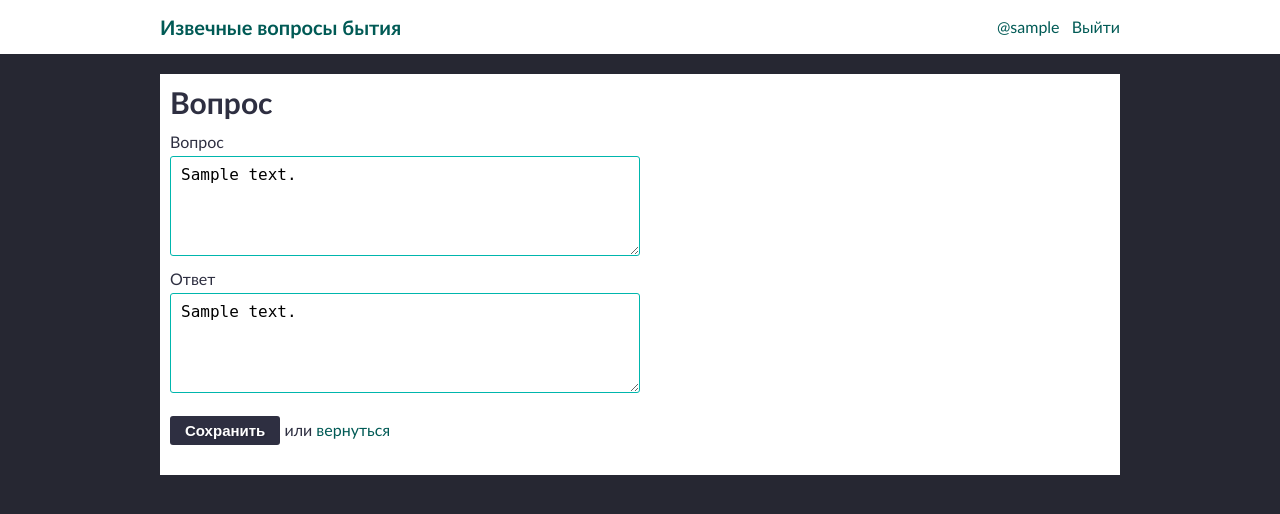
After one commit to SimonovST/ASKme, a Rails app: page /questions/1/edit in a window 1280 px wide. The commit adds this page. Shown: the top 514 px of the page. Run offline with Rails 7, Linux system fonts and the light colour scheme; a user stored in the database is signed in; tables that the repository leaves empty hold one stand-in row (values such as "Sample post"); some libraries are stand-ins or nearby versions.

Commit message:
Questions controller

```diff
--- /dev/null
+++ b/app/controllers/questions_controller.rb
@@ -0,0 +1,52 @@
+class QuestionsController < ApplicationController
+
+  before_action :load_question, only: [:show, :edit, :update, :destroy]
+
+  before_action :authorize_user, except: [:create]
+  # GET /questions/1/edit
+  def edit
+  end
+
+  # POST /questions
+  def create
+    @question = Question.new(question_params)
+
+    if @question.save
+      redirect_to user_path(@question.user), notice: 'Вопрос задан.'
+    else
+      render :new
+    end
+  end
+
+  # PATCH/PUT /questions/1
+  def update
+    if @question.update(question_params)
+      redirect_to user_path(@question.user), notice: 'Вопрос сохранен.'
+    else
+      render :edit
+    end
+  end
+
+  # DELETE /questions/1
+  def destroy
+    user = @question.user
+    @question.destroy
+
+    redirect_to user_path(user), notice: 'Question was successfully destroyed.'
+  end
+
+  private
+    # Use callbacks to share common setup or constraints between actions.
+    def load_question
+      @question = Question.find(params[:id])
+    end
+
+    def authorize_user
+      reject_user unless @question.user == current_user
+    end
+
+    # Only allow a trusted parameter "white list" through.
+    def question_params
+      params.require(:question).permit(:user_id, :text, :answer)
+    end
+end
--- a/app/helpers/application_helper.rb
+++ b/app/helpers/application_helper.rb
@@ -6,6 +6,10 @@ module ApplicationHelper
     else
       asset_path 'avatar.jpg'
     end
+  end
+
+  def fa_icon(icon_class)
+    content_tag 'span', '', class: "fa fa-#{icon_class}"
   end
 
   #Разобратся со склонятором привязать к вопросу и ответу
--- /dev/null
+++ b/app/helpers/questions_helper.rb
@@ -0,0 +1,2 @@
+module QuestionsHelper
+end
--- a/app/views/layouts/application.html.erb
+++ b/app/views/layouts/application.html.erb
@@ -3,6 +3,7 @@
   <head>
     <meta charset="utf-8">
     <title>Извечные вопросы бытия</title>
+    <link rel="stylesheet" href="https://maxcdn.bootstrapcdn.com/font-awesome/4.6.1/css/font-awesome.min.css">
     <%= csrf_meta_tags %>
     <%= csp_meta_tag %>
 
--- /dev/null
+++ b/app/views/questions/_form.html.erb
@@ -0,0 +1,33 @@
+<div class="form">
+  <%= form_for(@question) do |f| %>
+    <% if @question.errors.any? %>
+      <div class="form-errors">
+        <ul>
+          <% @question.errors.full_messages.each do |message| %>
+            <li class="form-error-message"><%= message %></li>
+          <% end %>
+        </ul>
+      </div>
+    <% end %>
+
+    <%= f.hidden_field :user_id %>
+
+    <div class="form-field">
+      <%= f.label :text, 'Вопрос', class: 'form-label' %>
+      <%= f.text_area :text, class: 'form-textarea' %>
+    </div>
+
+    <% if current_user.present? && current_user == @question.user %>
+      <div class="form-field">
+        <%= f.label :answer, 'Ответ', class: 'form-label' %>
+        <%= f.text_area :answer, class: 'form-textarea' %>
+      </div>
+    <% end %>
+
+    <div class="form-action buffer-both">
+      <%= f.submit 'Сохранить', class: 'button button-dark button-small' %>
+      или
+      <%= link_to "вернуться", user_path(@question.user) %>
+    </div>
+  <% end %>
+</div>
--- /dev/null
+++ b/app/views/questions/edit.html.erb
@@ -0,0 +1,7 @@
+<div class="container content-wrapper buffer-both">
+  <h1 class="title-medium">Вопрос</h1>
+
+  <div class="column-1-2">
+    <%= render 'form' %>
+  </div>
+</div>
--- a/app/views/users/show.html.erb
+++ b/app/views/users/show.html.erb
@@ -42,7 +42,7 @@
   </div>
 </div>
 
-<div class="column-3-4">
+<div class="column-3-4"">
   <div class="user-questions buffer-both">
     <div class="questions-list">
       <% @questions.each do |question| %>
--- a/config/routes.rb
+++ b/config/routes.rb
@@ -3,7 +3,7 @@ Rails.application.routes.draw do
 
   resources :users, except: (:destroy)
   resources :sessions, only: [:new, :create, :destroy]
-  resources :questions
+  resources :questions, except: [:show, :new, :index]
 
   get 'sign_up' => 'users#new'
   get 'log_out' => 'sessions#destroy'
```
Also changed, not shown: app/views/questions/_question.html.erb (+12 -1 lines), config/application.rb (+7 -0 lines).
